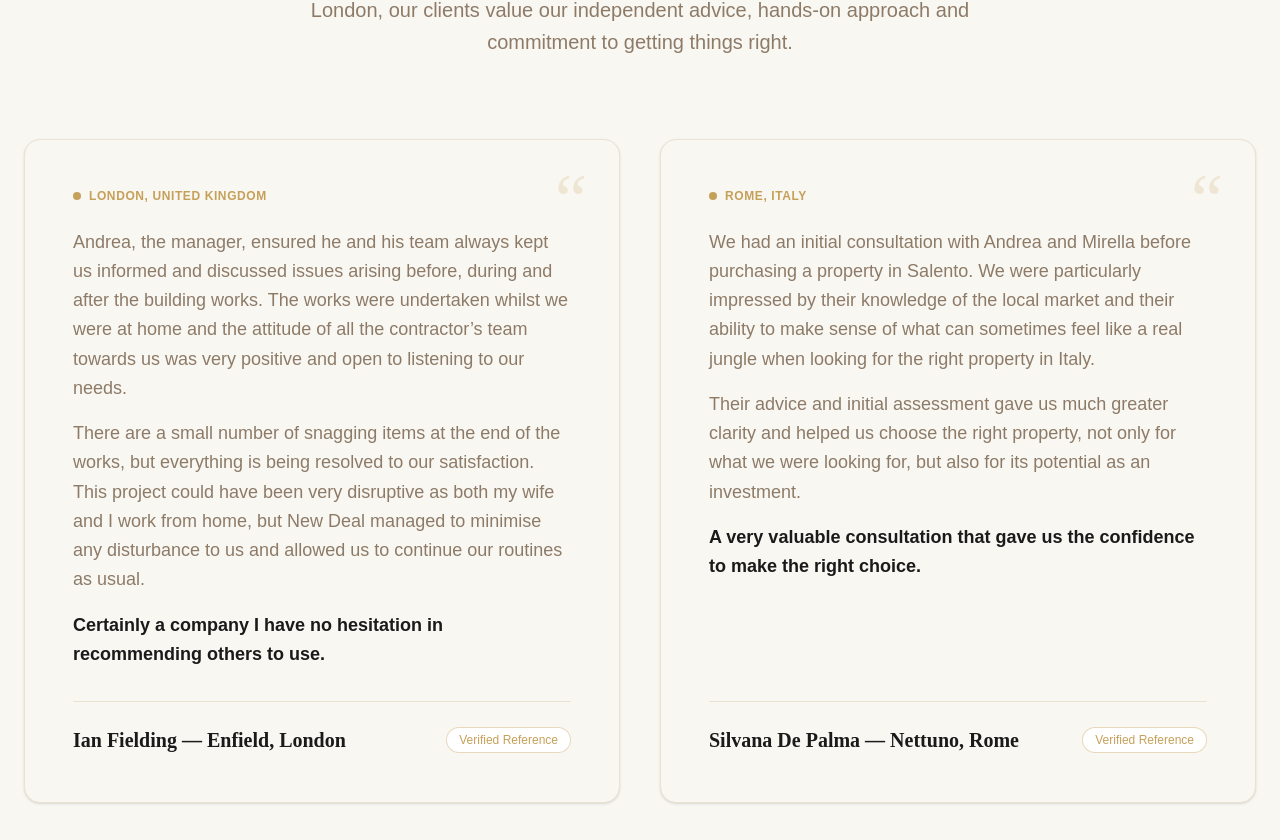
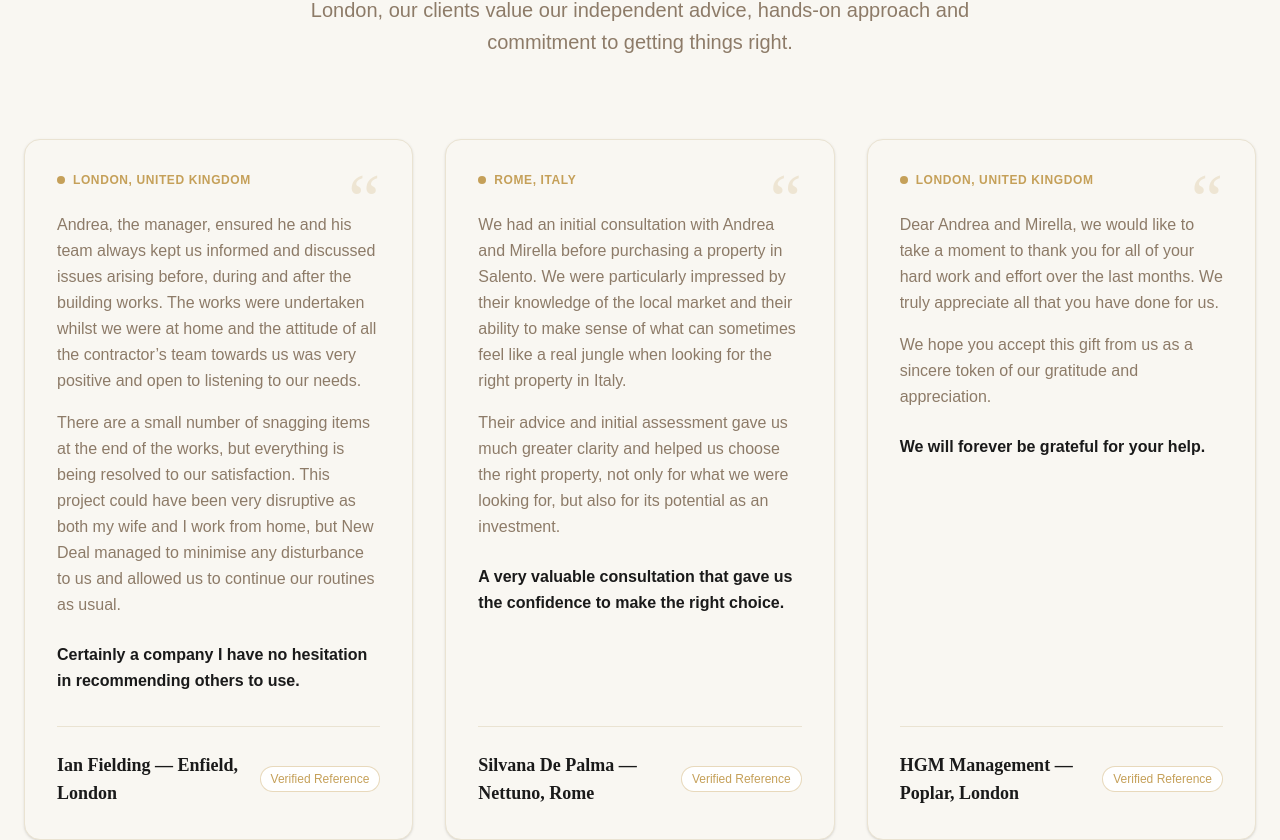
Before and after one commit to mazzuccowow-web/salento-property-projects, a React (Vite) app: page /testimonials in a window 1280 px wide. Shown: the part 315-1155 px from the top of the page. Built offline with nearby package versions, Linux system fonts and the light colour scheme.

Commit message:
Update Testimonials.tsx

```diff
--- a/src/pages/Testimonials.tsx
+++ b/src/pages/Testimonials.tsx
@@ -10,7 +10,6 @@ import { Link } from 'react-router-dom';
 export default function Testimonials() {
   const { t } = useTranslation();
 
-  // Lista delle recensioni con soli Nomi e Città (senza indirizzi privati)
   const testimonialsList = [
     {
       id: 'ian-fielding',
@@ -83,7 +82,7 @@ export default function Testimonials() {
         </header>
 
         {/* GRID TESTIMONIALS */}
-        <div className="grid grid-cols-1 md:grid-cols-2 gap-10">
+        <div className="grid grid-cols-1 md:grid-cols-2 lg:grid-cols-3 gap-8">
           {testimonialsList.map((item, index) => (
             <motion.div
               key={item.id}
@@ -91,7 +90,7 @@ export default function Testimonials() {
               whileInView={{ opacity: 1, y: 0 }}
               viewport={{ once: true }}
               transition={{ delay: index * 0.12, duration: 0.5 }}
-              className="bg-brand-beige border border-brand-sand rounded-2xl p-8 md:p-12 relative flex flex-col justify-between shadow-sm hover:shadow-md transition-shadow"
+              className="bg-brand-beige border border-brand-sand rounded-2xl p-8 relative flex flex-col justify-between shadow-sm hover:shadow-md transition-shadow"
             >
               {/* Filigrana */}
               <span className="absolute top-6 right-8 text-7xl font-serif text-brand-gold/20 select-none leading-none pointer-events-none">
@@ -106,25 +105,25 @@ export default function Testimonials() {
                 </div>
 
                 {/* Testimonial Text */}
-                <blockquote className="text-brand-taupe text-base md:text-lg leading-relaxed font-light space-y-4 mb-8">
+                <blockquote className="text-brand-taupe text-base leading-relaxed font-light space-y-4 mb-8">
                   {item.p1 && <p>{item.p1}</p>}
                   {item.p2 && <p>{item.p2}</p>}
                   {item.highlight && (
-                    <strong className="font-semibold text-brand-black block mt-2">
+                    <strong className="font-semibold text-brand-black block pt-2">
                       {item.highlight}
                     </strong>
                   )}
                 </blockquote>
               </div>
 
-              {/* Client Signature Block: Nome — Zona, Città */}
-              <div className="pt-6 border-t border-brand-sand flex items-center justify-between gap-4">
+              {/* Client Signature: Nome — Zona, Città */}
+              <div className="pt-6 border-t border-brand-sand flex items-center justify-between gap-3">
                 <div>
-                  <h3 className="text-lg md:text-xl font-serif font-bold text-brand-black">
+                  <h3 className="text-base md:text-lg font-serif font-bold text-brand-black">
                     {item.author}
                   </h3>
                 </div>
-                <span className="text-xs text-brand-gold border border-brand-gold/40 px-3 py-1 rounded-full font-medium whitespace-nowrap bg-brand-white">
+                <span className="text-xs text-brand-gold border border-brand-gold/40 px-2.5 py-1 rounded-full font-medium whitespace-nowrap bg-brand-white">
                   {t('testimonials.verifiedBadge')}
                 </span>
               </div>
```
